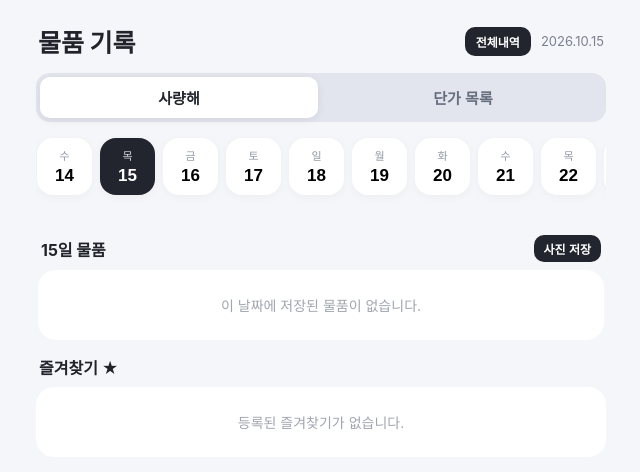
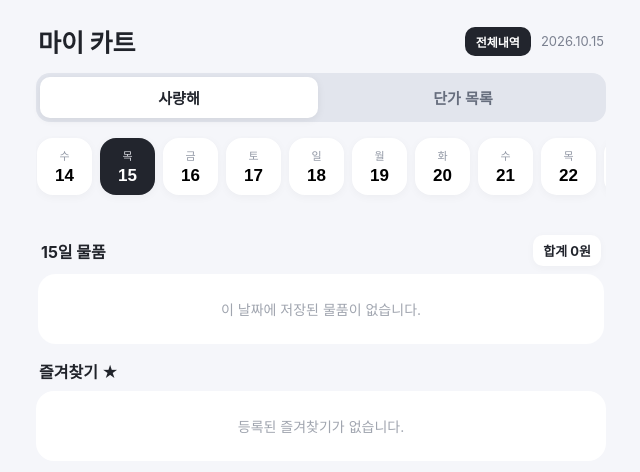
Before and after one commit to heo4209/item-record, a plain HTML site: page index.html in a window 1280 px wide. Shown: the whole page, without its empty margins (319-959 px from the left). Drawn offline with nearby package versions, Linux system fonts and the light colour scheme.

Commit message:
Add files via upload

```diff
--- a/index.html
+++ b/index.html
@@ -4,16 +4,14 @@
 <meta charset="UTF-8">
 <meta name="viewport" content="width=device-width, initial-scale=1.0, maximum-scale=1.0, user-scalable=no">
 <meta name="theme-color" content="#f7f8fc">
-<title>물품 기록</title>
+<title>마이 카트</title>
 <!-- PWA Settings -->
 <link rel="manifest" href="manifest.json">
 <meta name="apple-mobile-web-app-capable" content="yes">
 <meta name="apple-mobile-web-app-status-bar-style" content="default">
-<meta name="apple-mobile-web-app-title" content="물품 기록">
+<meta name="apple-mobile-web-app-title" content="마이 카트">
 <link rel="apple-touch-icon" href="icon-192.png">
 
-<!-- 이미지 저장 라이브러리 추가 -->
-<script src="https://cdnjs.cloudflare.com/ajax/libs/html2canvas/1.4.1/html2canvas.min.js"></script>
 <style>
 *{box-sizing:border-box}
 body{margin:0;background:#f5f6fa;color:#20232a;font-family:-apple-system,BlinkMacSystemFont,"Segoe UI","Noto Sans KR",sans-serif}
@@ -80,15 +78,15 @@ input[type=number]{-moz-appearance:textfield}
 .history-table .col-name{width:42%;word-break:break-all}
 .history-table .col-amount{width:30%;text-align:right;font-weight:600}
 
-/* 사진 저장 버튼 스타일 추가 */
-.save-img-btn{border:0;background:#22252d;color:#fff;border-radius:10px;padding:5px 10px;font-size:12px;font-weight:600;cursor:pointer;transition:background .2s}
-.save-img-btn:active{background:#444}
+/* 선택한 날짜의 물품 합계 표시 */
+.day-section-title{gap:8px;flex-wrap:wrap}
+.daily-total{margin-left:auto;white-space:nowrap;background:#fff;border-radius:10px;padding:6px 10px;font-size:13px;font-weight:750;color:#22252d;box-shadow:0 2px 8px #00000009}
 </style>
 </head>
 <body>
 <div class="app">
 <header>
-  <h1>물품 기록</h1>
+  <h1>마이 카트</h1>
   <div class="header-right">
     <button type="button" class="history-btn" onclick="openHistoryModal()">전체내역</button>
     <div class="today" id="today"></div>
@@ -103,15 +101,14 @@ input[type=number]{-moz-appearance:textfield}
 <div class="days" id="days"></div>
 
 <div class="section">
-  <!-- 00일 물품 캡처 영역 지정 -->
+  <!-- 날짜별 물품 목록 -->
   <div id="captureArea" style="padding:2px; background:#f5f6fa; border-radius:18px;">
-    <div class="section-title">
+    <div class="section-title day-section-title">
       <div style="display:flex;align-items:center;gap:6px">
         <h2 id="dateTitle">오늘 물품</h2>
         <span class="count" id="dateCount"></span>
       </div>
-      <!-- 사진 저장 버튼 위치 추가 -->
-      <button type="button" class="save-img-btn" onclick="saveListImage()">사진 저장</button>
+      <span id="dayTotal" class="daily-total" aria-live="polite">합계 0원</span>
     </div>
     <div id="dateList"></div>
   </div>
@@ -423,6 +420,9 @@ function renderLists(){
    document.getElementById('alwaysCount').textContent=always.length?`${always.length}개`:'';
    document.getElementById('dateCount').textContent=date.length?`${date.length}개`:'';
    document.getElementById('dateTitle').textContent=`${selectedDay}일 물품`;
+   const total = date.reduce((sum, it) => sum + (Number(it.amount) || 0), 0);
+   document.getElementById('dayTotal').textContent=`합계 ${new Intl.NumberFormat('ko-KR').format(total)}원`;
+   document.getElementById('dayTotal').style.display='inline-block';
 
    document.getElementById('alwaysList').innerHTML=always.length ? always.map(card).join('') + '<button type="button" class="list-add-btn" onclick="openModal(null, true)">+</button>' : '<div class="empty" onclick="openModal(null, true)">등록된 즐겨찾기가 없습니다.</div>';
    document.getElementById('dateList').innerHTML=date.length ? date.map(card).join('') + '<button type="button" class="list-add-btn" onclick="openModal()">+</button>' : '<div class="empty" onclick="openModal()">이 날짜에 저장된 물품이 없습니다.</div>';
@@ -430,26 +430,10 @@ function renderLists(){
    const tab2Items = items.filter(x => x.tab === 2).sort((a,b)=>b.id-a.id);
 
    document.getElementById('dateTitle').textContent='단가 목록';
+   document.getElementById('dayTotal').style.display='none';
    document.getElementById('dateCount').textContent=tab2Items.length?`${tab2Items.length}개`:'';
    document.getElementById('dateList').innerHTML=tab2Items.length ? tab2Items.map(card).join('') + '<button type="button" class="list-add-btn" onclick="openModal()">+</button>' : '<div class="empty" onclick="openModal()">저장된 단가 물품이 없습니다.</div>';
  }
-}
-
-/* 이미지 저장 함수 추가 */
-function saveListImage(){
-  const target = document.getElementById('captureArea');
-  const title = document.getElementById('dateTitle').textContent.trim() || '물품목록';
-
-  html2canvas(target, {
-    backgroundColor: "#f5f6fa",
-    scale: 2,
-    ignoreElements: (el) => el.classList.contains('list-add-btn') || el.classList.contains('save-img-btn') || el.classList.contains('del-btn')
-  }).then(canvas => {
-    const link = document.createElement('a');
-    link.download = `${title}.png`;
-    link.href = canvas.toDataURL('image/png');
-    link.click();
-  });
 }
 
 initHeader();
--- a/sw.js
+++ b/sw.js
@@ -1,11 +1,10 @@
-const CACHE_NAME = 'item-record-v1';
+const CACHE_NAME = 'my-cart-v2';
 const ASSETS_TO_CACHE = [
   './',
   './index.html',
   './manifest.json',
   './icon-192.png',
-  './icon-512.png',
-  'https://cdnjs.cloudflare.com/ajax/libs/html2canvas/1.4.1/html2canvas.min.js'
+  './icon-512.png'
 ];
 
 self.addEventListener('install', (event) => {
```
Also changed, not shown: manifest.json.
